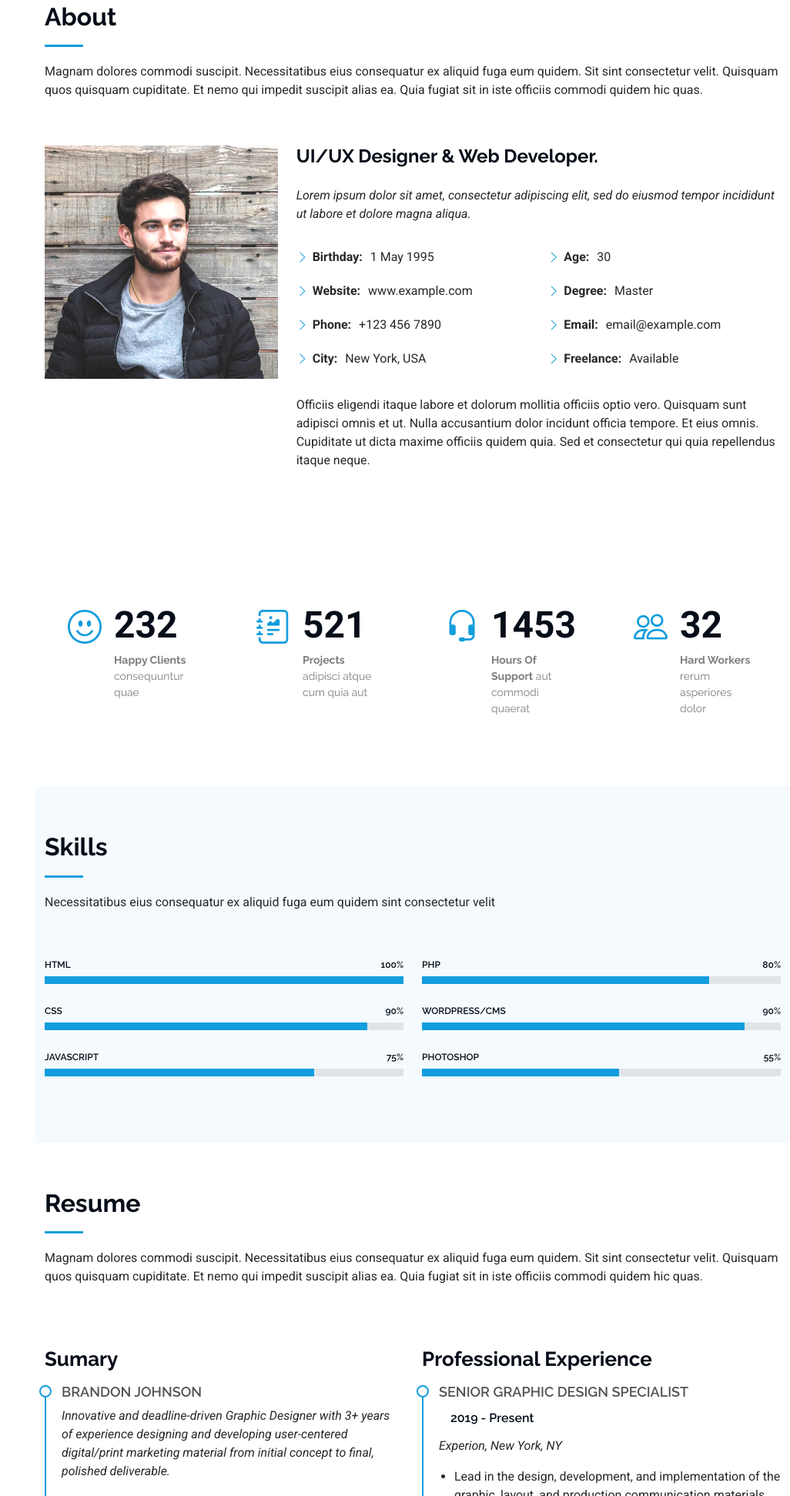
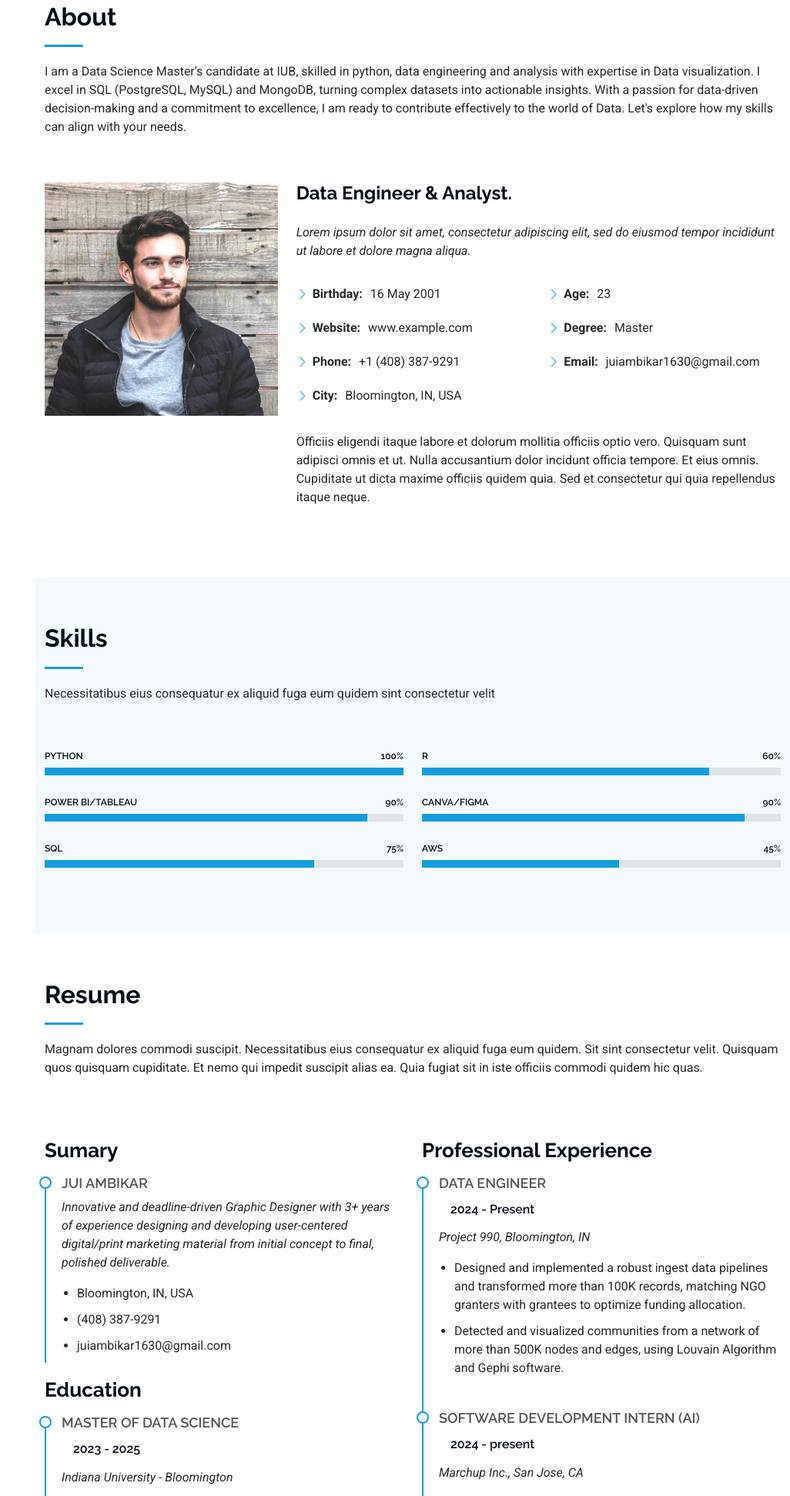
Before and after one commit to jui16/Personal_Website, a plain HTML site: page index.html in a window 1280 px wide. Shown: the part 857-2800 px from the top of the page at 77% size, without its empty margins (254-1280 px from the left). Drawn offline with Linux system fonts and the light colour scheme.

Commit message:
version 2.0

```diff
--- a/index.html
+++ b/index.html
@@ -52,10 +52,10 @@
     </a>
 
     <div class="social-links text-center">
-      <a href="#" class="twitter"><i class="bi bi-twitter-x"></i></a>
-      <a href="#" class="facebook"><i class="bi bi-facebook"></i></a>
+      <!-- <a href="#" class="twitter"><i class="bi bi-twitter-x"></i></a>
+      <a href="#" class="facebook"><i class="bi bi-facebook"></i></a> -->
       <a href="#" class="instagram"><i class="bi bi-instagram"></i></a>
-      <a href="#" class="google-plus"><i class="bi bi-skype"></i></a>
+      <!-- <a href="#" class="google-plus"><i class="bi bi-skype"></i></a> -->
       <a href="#" class="linkedin"><i class="bi bi-linkedin"></i></a>
     </div>
 
@@ -109,7 +109,9 @@
       <!-- Section Title -->
       <div class="container section-title" data-aos="fade-up">
         <h2>About</h2>
-        <p>Magnam dolores commodi suscipit. Necessitatibus eius consequatur ex aliquid fuga eum quidem. Sit sint consectetur velit. Quisquam quos quisquam cupiditate. Et nemo qui impedit suscipit alias ea. Quia fugiat sit in iste officiis commodi quidem hic quas.</p>
+        <p>I am a Data Science Master's candidate at IUB, skilled in python, data engineering and analysis with expertise in Data visualization.
+           I excel in SQL (PostgreSQL, MySQL) and MongoDB, turning complex datasets into actionable insights. With a passion for data-driven decision-making and a commitment to excellence, I am ready to contribute effectively to the world of Data.
+           Let's explore how my skills can align with your needs.</p>
       </div><!-- End Section Title -->
 
       <div class="container" data-aos="fade-up" data-aos-delay="100">
@@ -119,7 +121,7 @@
             <img src="assets/img/my-profile-img.jpg" class="img-fluid" alt="">
           </div>
           <div class="col-lg-8 content">
-            <h2>UI/UX Designer &amp; Web Developer.</h2>
+            <h2>Data Engineer &amp; Analyst.</h2>
             <p class="fst-italic py-3">
               Lorem ipsum dolor sit amet, consectetur adipiscing elit, sed do eiusmod tempor incididunt ut labore et dolore
               magna aliqua.
@@ -127,18 +129,18 @@
             <div class="row">
               <div class="col-lg-6">
                 <ul>
-                  <li><i class="bi bi-chevron-right"></i> <strong>Birthday:</strong> <span>1 May 1995</span></li>
+                  <li><i class="bi bi-chevron-right"></i> <strong>Birthday:</strong> <span>16 May 2001</span></li>
                   <li><i class="bi bi-chevron-right"></i> <strong>Website:</strong> <span>www.example.com</span></li>
-                  <li><i class="bi bi-chevron-right"></i> <strong>Phone:</strong> <span>+123 456 7890</span></li>
-                  <li><i class="bi bi-chevron-right"></i> <strong>City:</strong> <span>New York, USA</span></li>
+                  <li><i class="bi bi-chevron-right"></i> <strong>Phone:</strong> <span>+1 (408) 387-9291</span></li>
+                  <li><i class="bi bi-chevron-right"></i> <strong>City:</strong> <span>Bloomington, IN, USA</span></li>
                 </ul>
               </div>
               <div class="col-lg-6">
                 <ul>
-                  <li><i class="bi bi-chevron-right"></i> <strong>Age:</strong> <span>30</span></li>
+                  <li><i class="bi bi-chevron-right"></i> <strong>Age:</strong> <span>23</span></li>
                   <li><i class="bi bi-chevron-right"></i> <strong>Degree:</strong> <span>Master</span></li>
-                  <li><i class="bi bi-chevron-right"></i> <strong>Email:</strong> <span>email@example.com</span></li>
-                  <li><i class="bi bi-chevron-right"></i> <strong>Freelance:</strong> <span>Available</span></li>
+                  <li><i class="bi bi-chevron-right"></i> <strong>Email:</strong> <span>juiambikar1630@gmail.com</span></li>
+                  <!-- <li><i class="bi bi-chevron-right"></i> <strong>Freelance:</strong> <span>Available</span></li> -->
                 </ul>
               </div>
             </div>
@@ -153,50 +155,6 @@
 
     </section><!-- /About Section -->
 
-    <!-- Stats Section -->
-    <section id="stats" class="stats section">
-
-      <div class="container" data-aos="fade-up" data-aos-delay="100">
-
-        <div class="row gy-4">
-
-          <div class="col-lg-3 col-md-6">
-            <div class="stats-item">
-              <i class="bi bi-emoji-smile"></i>
-              <span data-purecounter-start="0" data-purecounter-end="232" data-purecounter-duration="1" class="purecounter"></span>
-              <p><strong>Happy Clients</strong> <span>consequuntur quae</span></p>
-            </div>
-          </div><!-- End Stats Item -->
-
-          <div class="col-lg-3 col-md-6">
-            <div class="stats-item">
-              <i class="bi bi-journal-richtext"></i>
-              <span data-purecounter-start="0" data-purecounter-end="521" data-purecounter-duration="1" class="purecounter"></span>
-              <p><strong>Projects</strong> <span>adipisci atque cum quia aut</span></p>
-            </div>
-          </div><!-- End Stats Item -->
-
-          <div class="col-lg-3 col-md-6">
-            <div class="stats-item">
-              <i class="bi bi-headset"></i>
-              <span data-purecounter-start="0" data-purecounter-end="1453" data-purecounter-duration="1" class="purecounter"></span>
-              <p><strong>Hours Of Support</strong> <span>aut commodi quaerat</span></p>
-            </div>
-          </div><!-- End Stats Item -->
-
-          <div class="col-lg-3 col-md-6">
-            <div class="stats-item">
-              <i class="bi bi-people"></i>
-              <span data-purecounter-start="0" data-purecounter-end="32" data-purecounter-duration="1" class="purecounter"></span>
-              <p><strong>Hard Workers</strong> <span>rerum asperiores dolor</span></p>
-            </div>
-          </div><!-- End Stats Item -->
-
-        </div>
-
-      </div>
-
-    </section><!-- /Stats Section -->
 
     <!-- Skills Section -->
     <section id="skills" class="skills section light-background">
@@ -214,21 +172,21 @@
           <div class="col-lg-6">
 
             <div class="progress">
-              <span class="skill"><span>HTML</span> <i class="val">100%</i></span>
+              <span class="skill"><span>python</span> <i class="val">100%</i></span>
               <div class="progress-bar-wrap">
                 <div class="progress-bar" role="progressbar" aria-valuenow="100" aria-valuemin="0" aria-valuemax="100"></div>
               </div>
             </div><!-- End Skills Item -->
 
             <div class="progress">
-              <span class="skill"><span>CSS</span> <i class="val">90%</i></span>
+              <span class="skill"><span>Power BI/Tableau</span> <i class="val">90%</i></span>
               <div class="progress-bar-wrap">
                 <div class="progress-bar" role="progressbar" aria-valuenow="90" aria-valuemin="0" aria-valuemax="100"></div>
               </div>
             </div><!-- End Skills Item -->
 
             <div class="progress">
-              <span class="skill"><span>JavaScript</span> <i class="val">75%</i></span>
+              <span class="skill"><span>SQL</span> <i class="val">75%</i></span>
               <div class="progress-bar-wrap">
                 <div class="progress-bar" role="progressbar" aria-valuenow="75" aria-valuemin="0" aria-valuemax="100"></div>
               </div>
@@ -239,21 +197,21 @@
           <div class="col-lg-6">
 
             <div class="progress">
-              <span class="skill"><span>PHP</span> <i class="val">80%</i></span>
+              <span class="skill"><span>R</span> <i class="val">60%</i></span>
               <div class="progress-bar-wrap">
                 <div class="progress-bar" role="progressbar" aria-valuenow="80" aria-valuemin="0" aria-valuemax="100"></div>
               </div>
             </div><!-- End Skills Item -->
 
             <div class="progress">
-              <span class="skill"><span>WordPress/CMS</span> <i class="val">90%</i></span>
+              <span class="skill"><span>Canva/Figma</span> <i class="val">90%</i></span>
               <div class="progress-bar-wrap">
                 <div class="progress-bar" role="progressbar" aria-valuenow="90" aria-valuemin="0" aria-valuemax="100"></div>
               </div>
             </div><!-- End Skills Item -->
 
             <div class="progress">
-              <span class="skill"><span>Photoshop</span> <i class="val">55%</i></span>
+              <span class="skill"><span>AWS</span> <i class="val">45%</i></span>
               <div class="progress-bar-wrap">
                 <div class="progress-bar" role="progressbar" aria-valuenow="55" aria-valuemin="0" aria-valuemax="100"></div>
               </div>
@@ -284,28 +242,28 @@
             <h3 class="resume-title">Sumary</h3>
 
             <div class="resume-item pb-0">
-              <h4>Brandon Johnson</h4>
+              <h4>Jui Ambikar</h4>
               <p><em>Innovative and deadline-driven Graphic Designer with 3+ years of experience designing and developing user-centered digital/print marketing material from initial concept to final, polished deliverable.</em></p>
               <ul>
-                <li>Portland par 127,Orlando, FL</li>
-                <li>(123) 456-7891</li>
-                <li>alice.barkley@example.com</li>
+                <li>Bloomington, IN, USA</li>
+                <li>(408) 387-9291</li>
+                <li>juiambikar1630@gmail.com</li>
               </ul>
             </div><!-- Edn Resume Item -->
 
             <h3 class="resume-title">Education</h3>
             <div class="resume-item">
-              <h4>Master of Fine Arts &amp; Graphic Design</h4>
-              <h5>2015 - 2016</h5>
-              <p><em>Rochester Institute of Technology, Rochester, NY</em></p>
-              <p>Qui deserunt veniam. Et sed aliquam labore tempore sed quisquam iusto autem sit. Ea vero voluptatum qui ut dignissimos deleniti nerada porti sand markend</p>
+              <h4>Master of Data Science</h4>
+              <h5>2023 - 2025</h5>
+              <p><em>Indiana University - Bloomington</em></p>
+              <!-- <p>Qui deserunt veniam. Et sed aliquam labore tempore sed quisquam iusto autem sit. Ea vero voluptatum qui ut dignissimos deleniti nerada porti sand markend</p> -->
             </div><!-- Edn Resume Item -->
 
             <div class="resume-item">
-              <h4>Bachelor of Fine Arts &amp; Graphic Design</h4>
-              <h5>2010 - 2014</h5>
-              <p><em>Rochester Institute of Technology, Rochester, NY</em></p>
-              <p>Quia nobis sequi est occaecati aut. Repudiandae et iusto quae reiciendis et quis Eius vel ratione eius unde vitae rerum voluptates asperiores voluptatem Earum molestiae consequatur neque etlon sader mart dila</p>
+              <h4>Bachelor of Computer Engineering with Honors in Data Science</h4>
+              <h5>2019 - 2023</h5>
+              <p><em>Savitribai Phule Pune University, India</em></p>
+              <!-- <p>Quia nobis sequi est occaecati aut. Repudiandae et iusto quae reiciendis et quis Eius vel ratione eius unde vitae rerum voluptates asperiores voluptatem Earum molestiae consequatur neque etlon sader mart dila</p> -->
             </div><!-- Edn Resume Item -->
 
           </div>
@@ -313,26 +271,26 @@
           <div class="col-lg-6" data-aos="fade-up" data-aos-delay="200">
             <h3 class="resume-title">Professional Experience</h3>
             <div class="resume-item">
-              <h4>Senior graphic design specialist</h4>
-              <h5>2019 - Present</h5>
-              <p><em>Experion, New York, NY </em></p>
+              <h4>Data Engineer</h4>
+              <h5>2024 - Present</h5>
+              <p><em>Project 990, Bloomington, IN </em></p>
               <ul>
-                <li>Lead in the design, development, and implementation of the graphic, layout, and production communication materials</li>
-                <li>Delegate tasks to the 7 members of the design team and provide counsel on all aspects of the project. </li>
-                <li>Supervise the assessment of all graphic materials in order to ensure quality and accuracy of the design</li>
-                <li>Oversee the efficient use of production project budgets ranging from $2,000 - $25,000</li>
+                <li>Designed and implemented a robust ingest data pipelines and transformed  more than 100K records, matching NGO granters with grantees to optimize funding allocation.</li>
+                <li>Detected and visualized communities from a network of more than 500K nodes and edges, using Louvain Algorithm and Gephi software. </li>
+                <!-- <li>Supervise the assessment of all graphic materials in order to ensure quality and accuracy of the design</li>
+                <li>Oversee the efficient use of production project budgets ranging from $2,000 - $25,000</li> -->
               </ul>
             </div><!-- Edn Resume Item -->
 
             <div class="resume-item">
-              <h4>Graphic design specialist</h4>
-              <h5>2017 - 2018</h5>
-              <p><em>Stepping Stone Advertising, New York, NY</em></p>
+              <h4>Software Development Intern (AI)</h4>
+              <h5>2024 - present</h5>
+              <p><em>Marchup Inc., San Jose, CA</em></p>
               <ul>
-                <li>Developed numerous marketing programs (logos, brochures,infographics, presentations, and advertisements).</li>
-                <li>Managed up to 5 projects or tasks at a given time while under pressure</li>
-                <li>Recommended and consulted with clients on the most appropriate graphic design</li>
-                <li>Created 4+ design presentations and proposals a month for clients and account managers</li>
+                <li> Assembled a chatbot based on the LLM (GPT-4) and integrated it with the PHP and HumHub backend.</li>
+                <li> Designed a Flask API with asynchronous functions for conversations with the bot, and deployed the solution using Amazon RDS.</li>
+                <!-- <li>Recommended and consulted with clients on the most appropriate graphic design</li>
+                <li>Created 4+ design presentations and proposals a month for clients and account managers</li> -->
               </ul>
             </div><!-- Edn Resume Item -->
 
```
